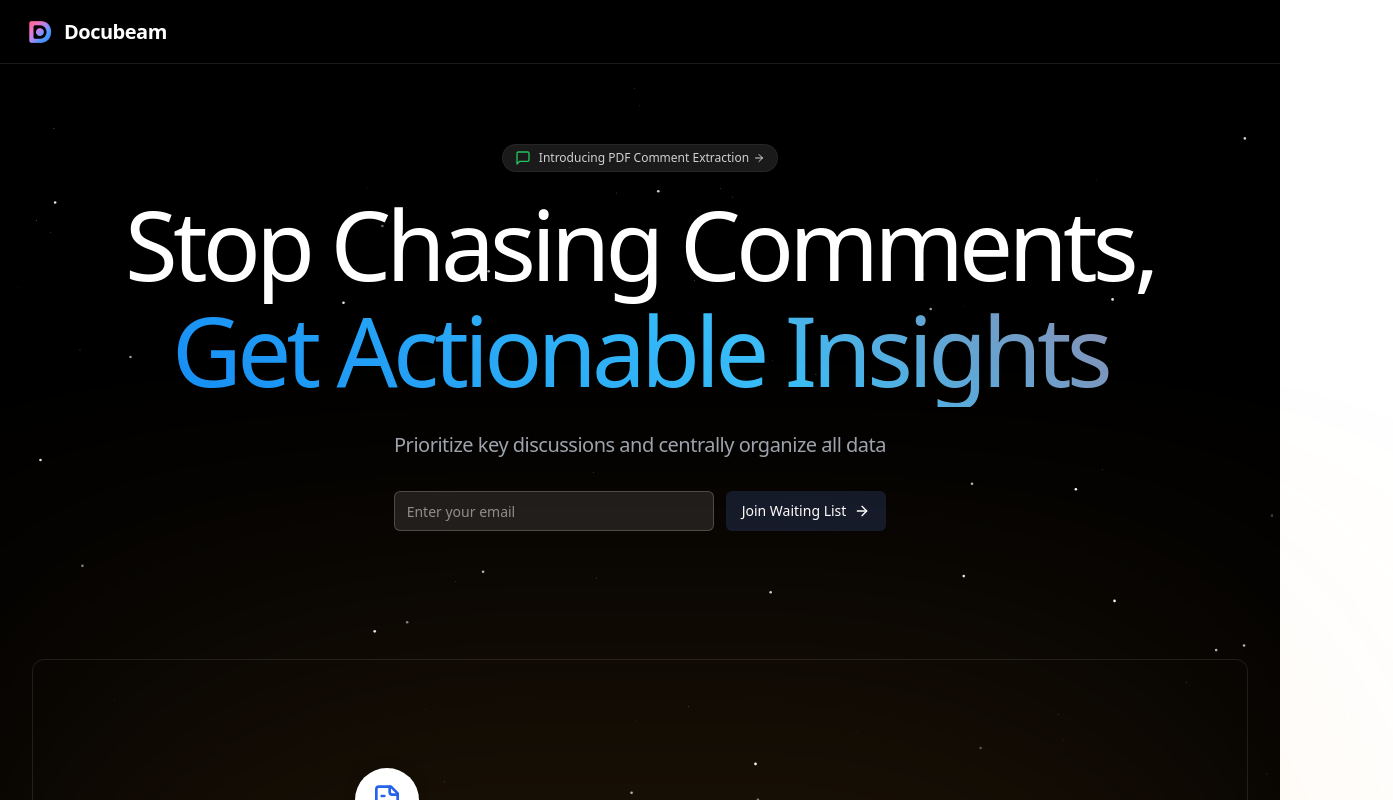
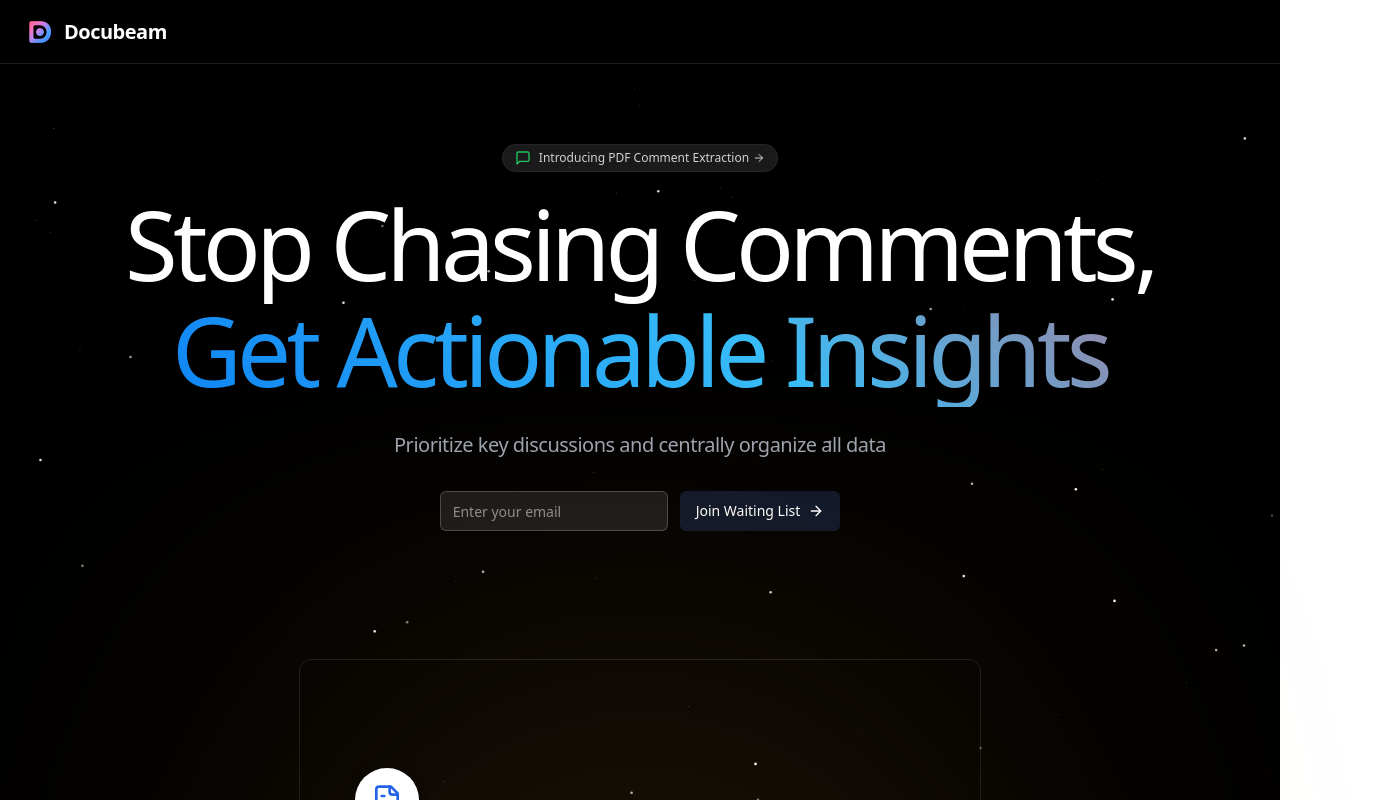
Before and after one commit to mannyyang/docubeam, a React (Vite) app: page / in a window 1280 px wide. Shown: the top 800 px of the page, 1393 px wide, since content can reach past the window. Built offline with nearby package versions, Linux system fonts and the light colour scheme.

Commit message:
center hero section

```diff
--- a/src/components/sections/HeroSection.tsx
+++ b/src/components/sections/HeroSection.tsx
@@ -31,7 +31,7 @@ export function HeroSection({ onJoinWaitlist }: HeroSectionProps) {
     }
   };
   return (
-    <section id="hero" className="relative w-full min-h-screen text-center">
+    <section id="hero" className="relative w-full min-h-screen flex items-center justify-center text-center">
       {/* Particles background */}
       <div className="absolute inset-0" aria-hidden="true">
         <Particles
@@ -43,7 +43,7 @@ export function HeroSection({ onJoinWaitlist }: HeroSectionProps) {
           size={0.3}
         />
       </div>
-      <div className="mx-auto max-w-[80rem] px-6 md:px-8 py-20 relative z-10">
+      <div className="mx-auto max-w-[80rem] px-6 md:px-8 py-20 relative z-10 flex flex-col items-center justify-center">
         {/* Small badge/pill with shimmer animation */}
         <div className="backdrop-filter-[12px] inline-flex h-7 items-center justify-between rounded-full border border-white/5 bg-white/10 px-3 text-xs text-white dark:text-white transition-all ease-in hover:cursor-pointer hover:bg-white/20 group gap-1 translate-y-[-1rem] animate-fade-in opacity-0">
           <p className="mx-auto max-w-md text-white/80 dark:text-white/80 inline-flex items-center justify-center">
```
